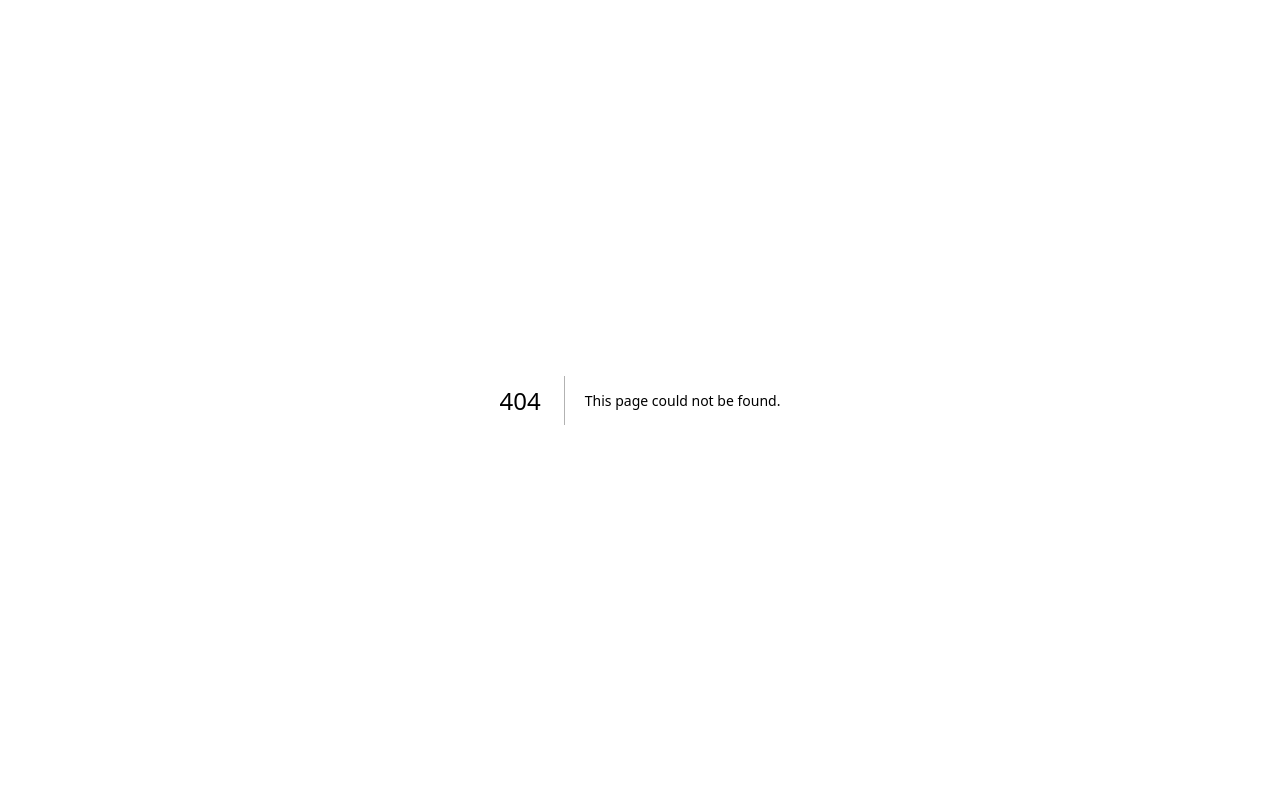
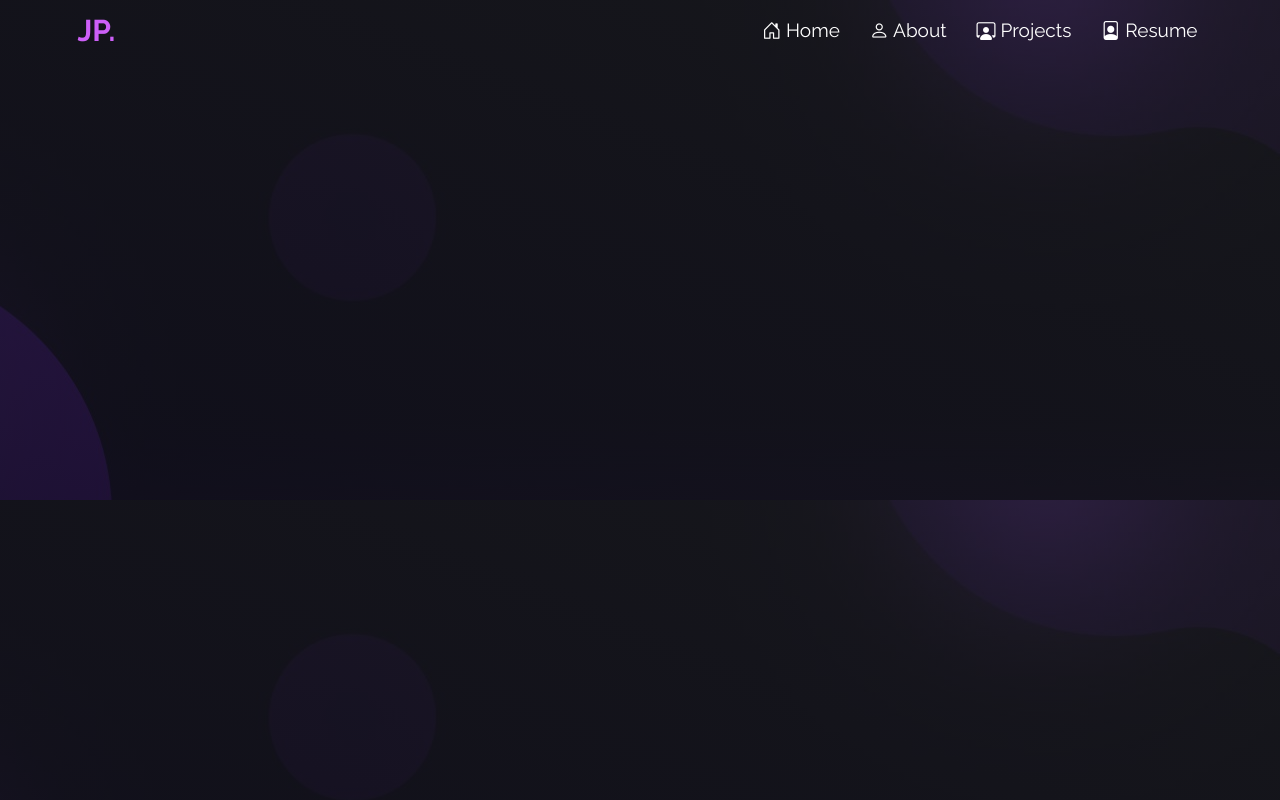
Before and after one commit to JacekPasierb/portfolio-next, a Next.js app: page /dashboard in a window 1280 px wide. Before the commit this address had no page. Shown: the top 800 px of the page. Built offline with nearby package versions, Linux system fonts and the light colour scheme.

Commit message:
first commit

```diff
--- /dev/null
+++ b/src/app/dashboard/(overview)/page.tsx
@@ -0,0 +1,16 @@
+import React from "react";
+
+const page = () => {
+  return (
+    <main>
+      <section className="home-section">
+        <div className="container"></div>
+      </section>
+      <section className="home-about-section">
+        <div className="container"></div>
+      </section>
+    </main>
+  );
+};
+
+export default page;
--- /dev/null
+++ b/src/app/dashboard/layout.tsx
@@ -0,0 +1,14 @@
+import React from "react";
+import Navigation from "../ui/Navigation";
+
+const layout = ({children}: {children: React.ReactNode}) => {
+  return (
+    <div>
+      <Navigation />
+      <div>{children}</div>
+      {/* <Footer /> */}
+    </div>
+  );
+};
+
+export default layout;
--- a/src/app/globals.css
+++ b/src/app/globals.css
@@ -1,42 +1,101 @@
-:root {
-  --background: #ffffff;
-  --foreground: #171717;
+* {
+  box-sizing: border-box;
+  margin: 0;
+  padding: 0;
 }
 
-@media (prefers-color-scheme: dark) {
-  :root {
-    --background: #0a0a0a;
-    --foreground: #ededed;
-  }
-}
-
-html,
-body {
-  max-width: 100vw;
-  overflow-x: hidden;
+html {
+  font-size: 62.5%;
+  scroll-behavior: smooth;
 }
 
 body {
-  color: var(--foreground);
-  background: var(--background);
-  font-family: Arial, Helvetica, sans-serif;
-  -webkit-font-smoothing: antialiased;
-  -moz-osx-font-smoothing: grayscale;
+  font-family: "Raleway", serif;
+  font-size: 1.6rem !important;
+  position: relative;
+  line-height: 1.6;
 }
 
-* {
-  box-sizing: border-box;
-  padding: 0;
-  margin: 0;
+.navbar {
+  transition: all 0.8s ease;
 }
 
-a {
-  color: inherit;
-  text-decoration: none;
+.navbar .nav-link,
+.navbar .navbar-brand {
+  font-size: 1.9rem;
 }
 
-@media (prefers-color-scheme: dark) {
-  html {
-    color-scheme: dark;
-  }
+.navbar .nav-link {
+  position: relative;
+  color: #fff !important;
+
 }
+
+.navbar-nav .nav-link::after {
+  content: ""; /* Pusty content - tworzymy element */
+  position: absolute; /* Absolutne pozycjonowanie */
+  left: 0; /* Ustawienie od lewej krawędzi */
+  bottom: 0; /* Ustawienie od dolnej krawędzi */
+  width: 0; /* Początkowa szerokość 0 (niewidoczna) */
+  height: 5px; /* Wysokość linii */
+  background-color: #cd5ff8; /* Kolor linii */
+  border-radius: 16px;
+  transition:  all .3s ease-out 0s; /* Animacja zmiany szerokości */
+}
+
+.navbar-nav .nav-link:hover::after {
+  width: 100%; /* Po najechaniu linia rozciąga się na całą szerokość linku */
+}
+
+.navbar-dark a.navbar-brand {
+  font-size: 3rem;
+  color: #cd5ff8;
+  font-weight: bold;
+}
+.navbar-dark a.navbar-brand:hover {
+  color: #cd5ff8;
+}
+
+.navbar .nav-item {
+  margin-left: 20px;
+}
+
+.home-section {
+  height: 500px;
+  background-image: linear-gradient(
+      to bottom left,
+      hsla(0, 3%, 6%, 0.678),
+      rgba(12, 10, 22, 0.863)
+    ),
+    url(../../public/home-bg.dc52d5d40a40b13154b0.jpg);
+  background-position: top;
+  background-repeat: no-repeat;
+  padding-bottom: 30px;
+  padding-top: 30px;
+  position: relative;
+  z-index: -1;
+}
+
+.home-about-section {
+  height: 500px;
+  background-image: linear-gradient(
+      to bottom left,
+      hsla(0, 3%, 6%, 0.678),
+      rgba(12, 10, 22, 0.863)
+    ),
+    url(../../public/home-bg.dc52d5d40a40b13154b0.jpg);
+  background-position: top;
+  background-repeat: no-repeat;
+  padding-bottom: 30px;
+  padding-top: 30px;
+}
+
+.sticky {
+  backdrop-filter: blur(15px) !important;
+  background-color: #1b1a2ea9 !important;
+  box-shadow: 0 10px 10px 0 rgba(9, 5, 29, 0.171) !important;
+}
+
+@media (min-width: 992px) {
+
+}
--- a/src/app/layout.tsx
+++ b/src/app/layout.tsx
@@ -1,16 +1,6 @@
-import type { Metadata } from "next";
-import { Geist, Geist_Mono } from "next/font/google";
+import type {Metadata} from "next";
 import "./globals.css";
-
-const geistSans = Geist({
-  variable: "--font-geist-sans",
-  subsets: ["latin"],
-});
-
-const geistMono = Geist_Mono({
-  variable: "--font-geist-mono",
-  subsets: ["latin"],
-});
+import {raleway} from "./ui/fonts";
 
 export const metadata: Metadata = {
   title: "Create Next App",
@@ -24,8 +14,25 @@ export default function RootLayout({
 }>) {
   return (
     <html lang="en">
-      <body className={`${geistSans.variable} ${geistMono.variable}`}>
+      <head>
+        <link
+          href="https://cdn.jsdelivr.net/npm/bootstrap@5.1.3/dist/css/bootstrap.min.css"
+          rel="stylesheet"
+          integrity="sha384-1BmE4kWBq78iYhFldvKuhfTAU6auU8tT94WrHftjDbrCEXSU1oBoqyl2QvZ6jIW3"
+          crossOrigin="anonymous"
+        />
+        <link
+          rel="stylesheet"
+          href="https://cdn.jsdelivr.net/npm/bootstrap-icons@1.11.3/font/bootstrap-icons.min.css"
+        ></link>
+      </head>
+      <body className={`${raleway.className} `}>
         {children}
+        <script
+          src="https://cdn.jsdelivr.net/npm/bootstrap@5.1.3/dist/js/bootstrap.bundle.min.js"
+          integrity="sha384-ka7Sk0Gln4gmtz2MlQnikT1wXgYsOg+OMhuP+IlRH9sENBO0LRn5q+8nbTov4+1p"
+          async
+        ></script>
       </body>
     </html>
   );
--- /dev/null
+++ b/src/app/ui/Navigation.tsx
@@ -0,0 +1,72 @@
+'use client';
+
+import React, { useEffect, useState } from "react";
+
+const Navigation = () => {
+    const [isScrolled, setIsScrolled] = useState(false);
+
+    // Nasłuchiwanie na zdarzenie scroll
+    useEffect(() => {
+      const handleScroll = () => {
+        if (window.scrollY > 50) {
+          setIsScrolled(true);  // Ustawienie tła na ciemne, kiedy przewiniesz stronę o więcej niż 50px
+        } else {
+          setIsScrolled(false); // Przywrócenie przezroczystego tła
+        }
+      };
+
+      window.addEventListener("scroll", handleScroll); // Dodanie nasłuchiwania na scroll
+
+      return () => {
+        window.removeEventListener("scroll", handleScroll); // Czyszczenie event listenera
+      };
+    }, []);
+  return (
+    <nav className={`navbar navbar-expand-lg navbar-dark fixed-top ${
+        isScrolled ? "sticky" : "bg-transparent"
+      }`}>
+      <div className="container">
+        <a className="navbar-brand" href="#">
+          JP.
+        </a>
+        <button
+          className="navbar-toggler"
+          type="button"
+          data-bs-toggle="collapse"
+          data-bs-target="#navbarNav"
+          aria-controls="navbarNav"
+          aria-expanded="false"
+          aria-label="Toggle navigation"
+        >
+          <span className="navbar-toggler-icon"></span>
+        </button>
+        <div className="collapse navbar-collapse" id="navbarNav">
+          <ul className="navbar-nav ms-auto">
+            <li className="nav-item">
+              <a className="nav-link active" href="#">
+                <i className="bi bi-house-door"></i> Home
+              </a>
+            </li>
+            <li className="nav-item">
+              <a className="nav-link" href="#">
+                <i className="bi bi-person"></i> About
+              </a>
+            </li>
+            <li className="nav-item">
+              <a className="nav-link" href="#">
+                <i className="bi bi-person-workspace"></i> Projects
+              </a>
+            </li>
+            <li className="nav-item">
+              <a className="nav-link" href="#">
+                <i className="bi bi-file-person"></i> Resume
+              </a>
+            </li>
+          </ul>
+        </div>
+      </div>
+    </nav>
+  );
+};
+
+export default Navigation;
--- /dev/null
+++ b/src/app/ui/fonts.ts
@@ -0,0 +1,3 @@
+import { Raleway } from 'next/font/google';
+
+export const raleway = Raleway({ subsets: ['latin'] });
```
Also changed, not shown: public/home-bg.dc52d5d40a40b13154b0.jpg (added).
